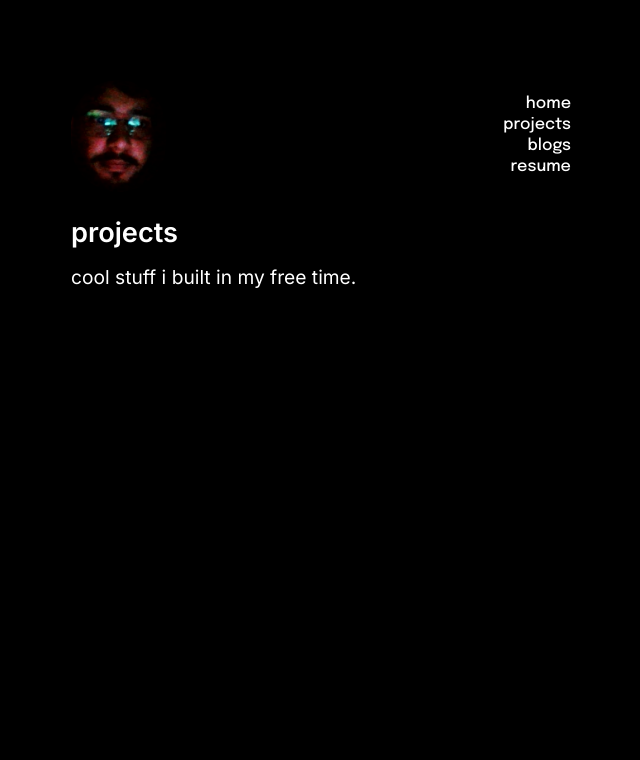
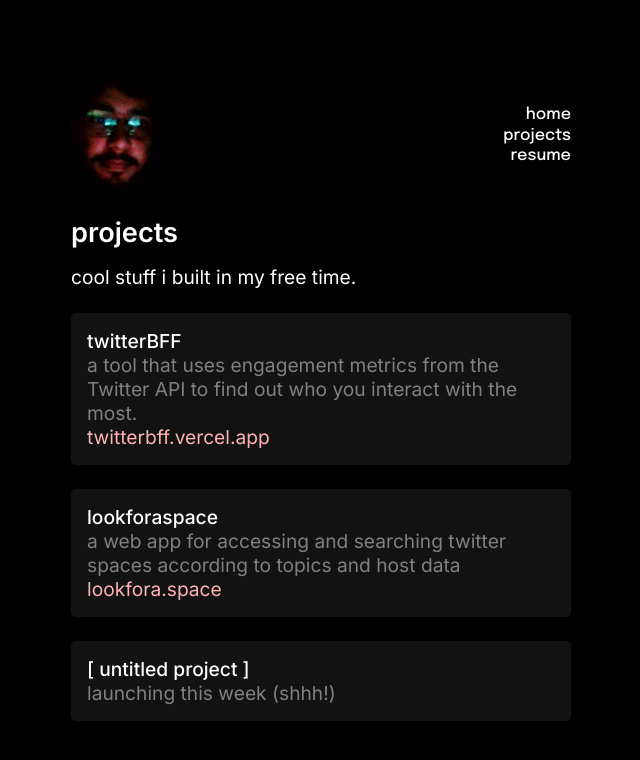
Before and after one commit to pragdua/new-portfolio, a React (Create React App) app: page /projects in a window 1280 px wide. Shown: the top 760 px of the page, without its empty margins (319-959 px from the left). Built offline with nearby package versions, Linux system fonts and the light colour scheme.

Commit message:
added cards

```diff
--- a/src/components/Blogs.jsx
+++ b/src/components/Blogs.jsx
@@ -1,16 +1,26 @@
 import React from 'react'
 import {StyledBlogs} from "../styles/Blogs.styled"
+import { StyledCard } from '../styles/Card.styled'
 
 const Blogs = () => {
     return (
         <>
         <StyledBlogs>
         <div className="name">
-            blogs
+        blogs
         </div>
-        <div className="desc">
+        <div className="subtitle">
         i write sometimes.
         </div>
+
+        <StyledCard>
+
+            <div className="blog-title">
+
+            </div>
+
+        </StyledCard>
+
         </StyledBlogs>
         </>
     )
--- a/src/components/Home.jsx
+++ b/src/components/Home.jsx
@@ -12,8 +12,8 @@ const Home = () => {
             pragun dua
         </div>
         <div className="desc">
-        border-radius enthusiast. frontend x design. community lead, twitter developer platform.
-        currently working on <span className="live-stats"> <a href="https://lookfora.space">lookfora.space</a> and <a href="twitterbff.vercel.app">twitterbff</a>. </span>
+        frontend dev x design. <span className="highlight">community lead, twitter developer platform. </span>
+        currently working with <span className="highlight"> react + redux </span> and learning <span className = "highlight">nextJS. </span>
         </div>
         </StyledHome>
         <SocialLinks />
--- a/src/components/Navbar.jsx
+++ b/src/components/Navbar.jsx
@@ -12,7 +12,7 @@ const Navbar = () => {
             <div className="navs">
                 <div> <Link to="/" className="nav-link">home</Link> </div>
                 <div> <Link to="/projects" className="nav-link">projects</Link> </div>
-                <div> <Link to="/blogs" className="nav-link">blogs</Link> </div>
+                {/* <div> <Link to="/blogs" className="nav-link">blogs</Link> </div> */}
                 <div> <a href="https://drive.google.com/file/d/1D2r3bXFPPAfXgdZEmnGUlKT3BBV0HvhK/view?usp=sharing" className="nav-link">resume</a>  </div>
             </div>
         </StyledNavbar>
--- a/src/components/Projects.jsx
+++ b/src/components/Projects.jsx
@@ -1,4 +1,5 @@
 import React from 'react'
+import { StyledCard } from '../styles/Card.styled'
 import {StyledProjects} from "../styles/Projects.styled"
 
 
@@ -12,6 +13,24 @@ const Projects = () => {
         <div className="desc">
         cool stuff i built in my free time.
         </div>
+
+        <StyledCard>
+            <div className="project-title">twitterBFF</div>
+            <div className="project-description">a tool that uses engagement metrics from the Twitter API to find out who you interact with the most.</div>
+            <div className="project-link"><a href="https://twitterbff.vercel.app" className='highlight'>twitterbff.vercel.app</a></div>
+        </StyledCard>
+
+        <StyledCard>
+            <div className="project-title">lookforaspace</div>
+            <div className="project-description">a web app for accessing and searching twitter spaces according to topics and host data</div>
+            <div className="project-link"><a href="https://lookfora.space" className='highlight'>lookfora.space</a></div>
+        </StyledCard>
+
+        <StyledCard>
+            <div className="project-title">[ untitled project ]</div>
+            <div className="project-description">launching this week (shhh!)</div>
+        </StyledCard>
+
         </StyledProjects>
         </>
     )
--- a/src/components/SocialLinks.jsx
+++ b/src/components/SocialLinks.jsx
@@ -8,13 +8,19 @@ const SocialLinks = () => {
     return (
         <StyledSocialLinks>
             <div className="social-link">
-                <img src={twitter} alt="" />
+                <a href="https://twitter.com/pragdua">
+                <img src={twitter} alt="twitter icon" />
+                </a>
                 </div>
             <div className="social-link">
-                <img src={linkedin} alt="" />
+                <a href="https://www.linkedin.com/in/pragun-dua-0128031a8/">
+                <img src={linkedin} alt="linkedin icon" />
+                </a>
                 </div>
             <div className="social-link">
-                <img src={github} alt="" />
+                <a href="https://github.com/pragdua">
+                <img src={github} alt="github icon" />
+                </a>
                 </div>
             {/* <div className="social-link"></div> */}
         </StyledSocialLinks>
--- /dev/null
+++ b/src/styles/Card.styled.js
@@ -0,0 +1,55 @@
+import styled, { keyframes } from "styled-components";
+
+const flash = keyframes`
+
+0%{
+   color: white;
+}
+
+25%{
+   color: #D0FFEB;
+}
+
+50%{
+   color: #D0E3FF;
+
+}
+
+75%{
+   color: #FFB2B6;
+
+}
+
+100%{
+   color: white;
+}
+
+`;
+
+export const StyledCard = styled.div`
+
+    margin-top: 1.5rem;
+    background-color: #121212;
+    padding: 1rem;
+    border-radius: 5px;
+
+    & .project-title {
+        font-weight: 500;
+
+    }
+
+    & .project-description {
+        color: grey;
+    }
+
+    & .highlight {
+      color: white;
+      text-decoration: none;
+      font-weight: 400;
+      animation: ${flash} 2s infinite;
+   }
+
+
+
+
+`;
--- a/src/styles/Home.styled.js
+++ b/src/styles/Home.styled.js
@@ -56,11 +56,9 @@ export const StyledHome = styled.div`
       color: #B5B5B5;
    }
 
-   & .live-stats {
-      /* color: #e5e5e5; */
-   }
 
-   & .live-stats a {
+
+   & .highlight {
       color: white;
       text-decoration: none;
       font-weight: bold;
--- a/src/styles/Projects.styled.js
+++ b/src/styles/Projects.styled.js
@@ -30,9 +30,6 @@ export const StyledProjects = styled.div`
       margin-top: 1rem;
    }
 
-   & .live-stats {
-      color: grey;
-   }
 
 
 
```
